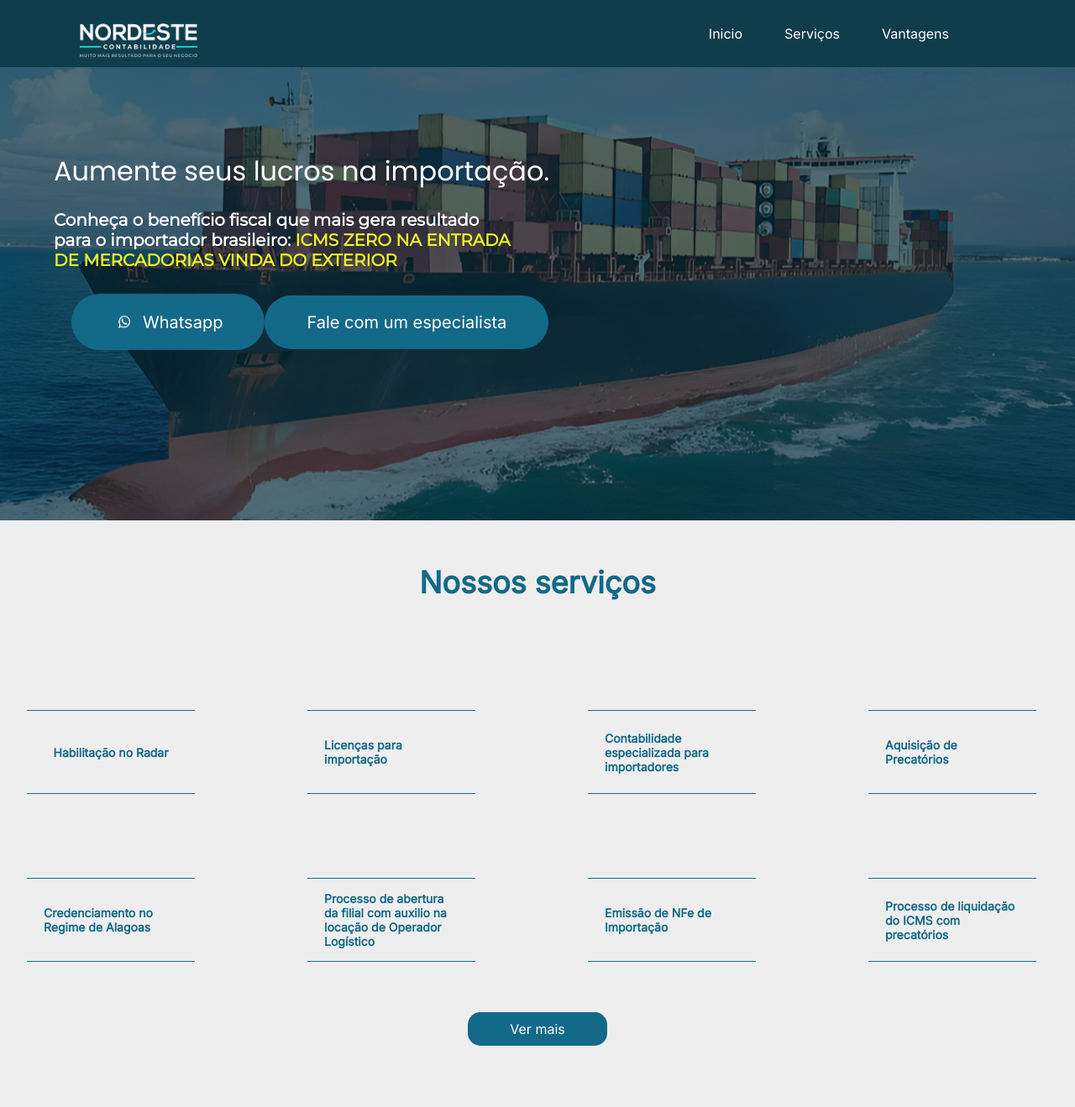
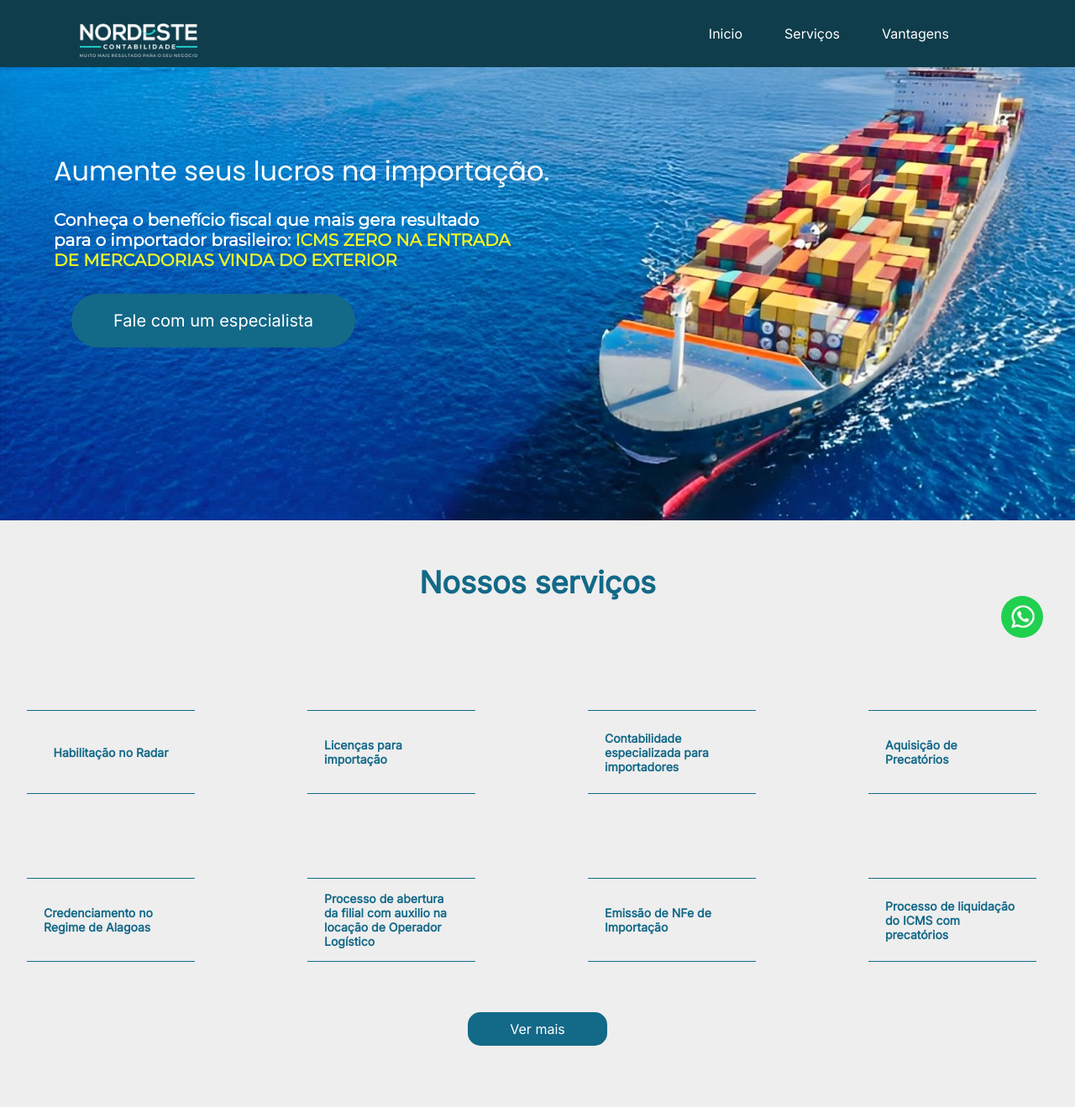
Before and after one commit to memellin/nordeste, a PHP site: page / in a window 1280 px wide. Shown: the top 1319 px of the page at 84% size. Run offline with PHP 8.4, Linux system fonts and the light colour scheme.

Commit message:
csacsddc
Co-authored-by: Felipe <FelipeMaraboti@users.noreply.github.com>

```diff
--- a/css/style.css
+++ b/css/style.css
@@ -15,9 +15,9 @@
 header {
   width: auto;
   height: 620px;
-  background-image: url("../img/navio-background.png");
+  background-image: url("../img/navio-backgroun-upgrade.jpg");
   background-color: #0f3d4c;
-  background-position: center;
+  background-position: top;
   background-size: cover;
   background-repeat: no-repeat;
 }
@@ -136,6 +136,33 @@ header {
   margin-right: 10px;
 }
 
+/* Btn Whatsapp*/
+
+
+
+.whatsapp-btn {
+  background-color: #20D04F;
+  border-radius: 35px;
+  display: flex;
+  justify-content: center;
+  align-items: center;
+  transition: 0.2s;
+  position: fixed;
+  bottom: 5%;
+  right: 3%;
+}
+
+.whatsapp-btn:hover {
+  background-color: transparent;
+  border: 1px solid #1aa912;
+  color: #1aa912;
+}
+
+.whatsapp-btn img {
+  height: 50px;
+  width: 50px;
+}
+
 /*CARDS*/
 .content {
   height: 700px;
@@ -190,14 +217,79 @@ header {
   font-size: 14px;
   padding: 20px;
   cursor: default;
+}
+
+/*BOTÃO*/
+.slogan {
+  position: relative;
+  height: 200px;
+}
+.slogan h1 {
+  width: 700px;
+  color: #fff;
+  font-family: var(--font-poppins);
+  font-size: 32px;
+  font-weight: 200;
+  position: absolute;
+  top: 50%;
+  left: 5%;
+}
+
+.slogan h2 {
+  margin-top: 50px;
+  width: 550px;
+  color: #fff;
+  font-family: var(--font-montserrat);
+  font-size: 20px;
+  font-weight: bold;
+  text-align: left;
+  position: absolute;
+  top: 60%;
+  left: 5%;
+}
+
+.slogan h2 span {
+  color: #f2f625;
+}
+
+/*BOTÃO DO INICIO*/
+
+.btn-container__0 {
+  background-color: transparent;
+  display: flex;
+  flex-direction: row;
+  justify-content: start;
+  align-items: center;
+  text-align: center;
+  cursor: pointer;
+  margin-top: 70px;
+  margin-left: 85px;
+}
+
+.btn__0 {
+  background-color: #136988;
+  color: #fff;
+  border-radius: 100px;
+  padding: 20px 50px;
+  display: flex;
+  align-items: center;
+  font-size: 20px;
+  font-family: var(--font-inter);
+  text-decoration: none;
   transition: 0.2s;
 }
 
-.card-title:hover {
+.btn__0:hover {
+  background-color: transparent;
+  border: 1px solid #1aa912;
   color: #1aa912;
-  font-size: 22px;
 }
 
+.btn-container__0 .btn__0 img {
+  height: 27px;
+  width: 25px;
+  margin-right: 10px;
+}
 /*BOTÃO*/
 
 .btn-container {
--- a/index.html
+++ b/index.html
@@ -49,12 +49,10 @@
       <div class="btn-container__0">
         <a
           class="btn__0"
-          href="https://web.whatsapp.com/send?phone=5582999975715&text=Ol%C3%A1,%20gostaria%20de%20mais%20informa%C3%A7%C3%B5es%20sobre%20seus%20servi%C3%A7os."
+          href="https://docs.google.com/forms/d/e/1FAIpQLSeiz-jBHtzAPWsRwqYBObcaXAniNfjKKu7sWGqTb8nslc7dQA/viewform?usp=sf_link"
         >
-          <img src="img/whatsapp-transparente.png" alt="" />
-          Whatsapp
+          Fale com um especialista
         </a>
-        <a class="btn__0" href=""> Fale com um especialista </a>
       </div>
     </header>
 
@@ -117,6 +115,7 @@
         </div>
       </section>
     </main>
+
     <footer>
       <div class="footer-content">
         <img src="img/logo-contabilidade.png" alt="logo" class="footer-logo" />
@@ -174,5 +173,12 @@
         </div>
       </div>
     </footer>
+        <a
+          class="whatsapp-btn"
+          href="https://web.whatsapp.com/send?phone=5582999975715&text=Ol%C3%A1,%20gostaria%20de%20mais%20informa%C3%A7%C3%B5es%20sobre%20seus%20servi%C3%A7os."
+        >
+          <img src="img/whatsapp-transparente.png" alt="" />
+        </a>
+
   </body>
 </html>
```
Also changed, not shown: other parts of css/style.css (+74 -10 lines), img/navio-backgroun-upgrade-2.jpg (added), img/navio-backgroun-upgrade-transformed.jpeg (added), img/navio-backgroun-upgrade.jpg (added), 1 other file.
